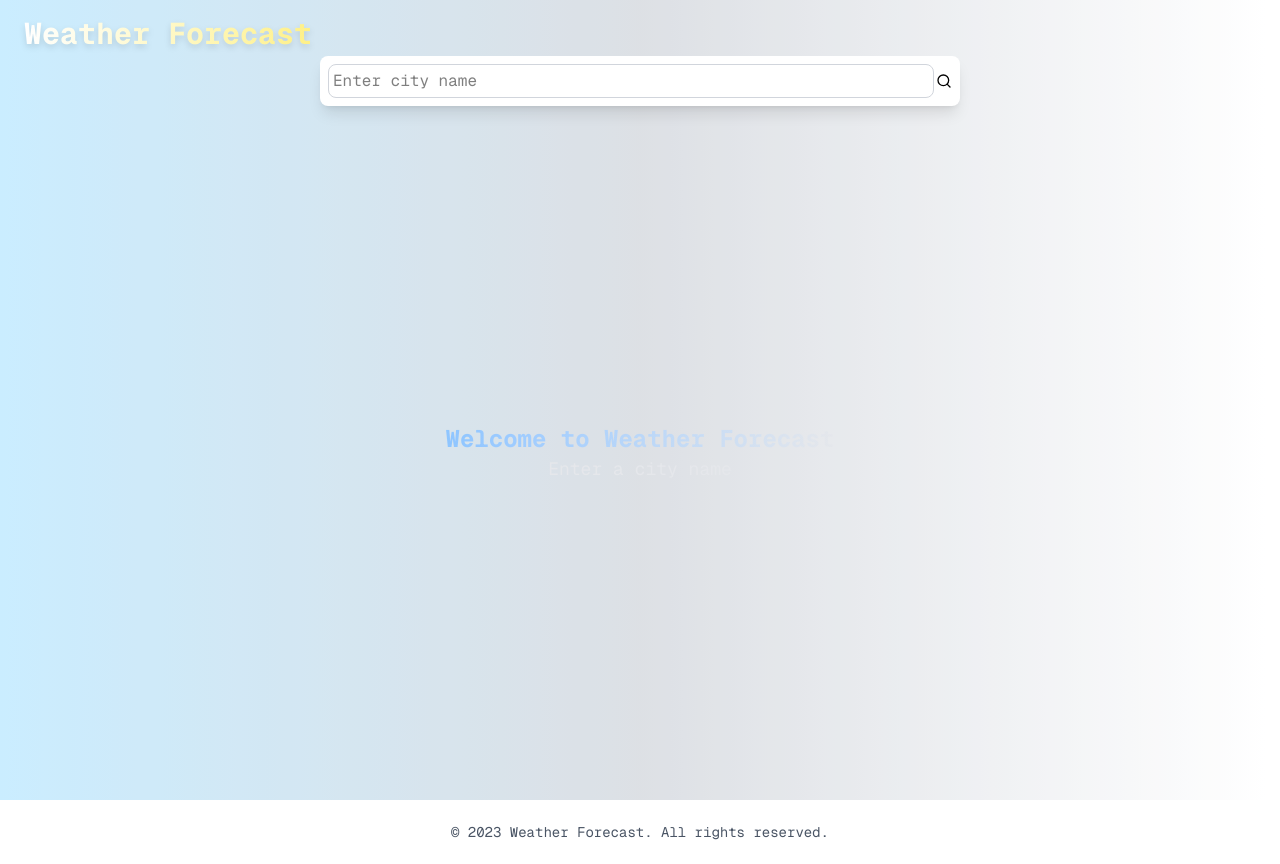
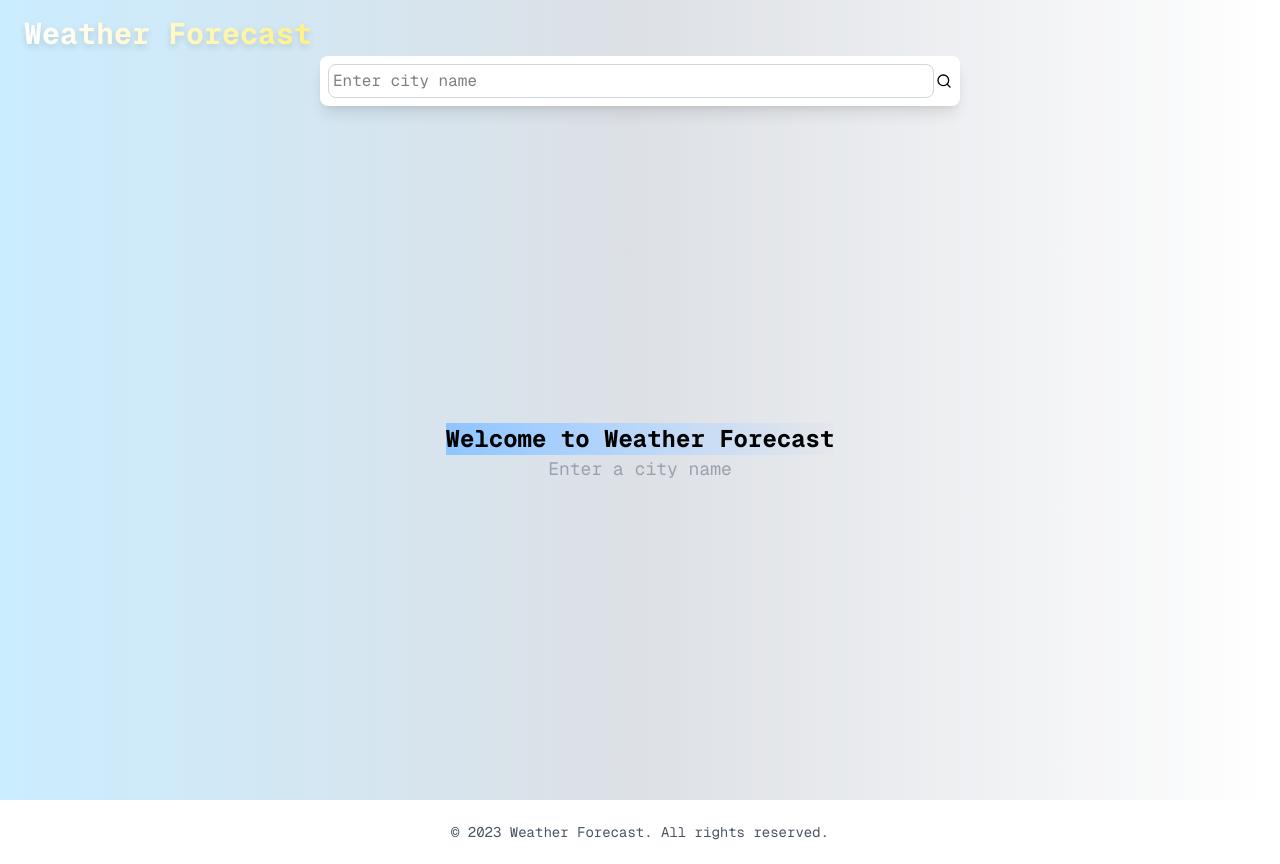
Before and after one commit to Lincoln-Madaraka/weather-forecast-app, a Next.js app in the folder weather-forecast-app/: page / in a window 1280 px wide. Built offline with nearby package versions, Linux system fonts and the light colour scheme.

Commit message:
Updated color

```diff
--- a/weather-forecast-app/app/page.tsx
+++ b/weather-forecast-app/app/page.tsx
@@ -40,16 +40,16 @@ let content;
 if (Object.keys(data).length === 0 && error === "") {
   content = (
     <div className="flex flex-col items-center justify-center h-full">
-      <h2 className="text-2xl font-bold bg-gradient-to-r from-blue-300 to-gray-200 bg-clip-text text-transparent">Welcome to Weather Forecast</h2>
-      <p className="text-lg text-gray-200">Enter a city name</p>
+      <h2 className="text-2xl font-bold bg-gradient-to-r from-blue-300 to-gray-200">Welcome to Weather Forecast</h2>
+      <p className="text-lg text-gray-400">Enter a city name</p>
     </div>
   );
 } else if (error !== "") {
   content = (
     <div className="flex flex-col items-center justify-center h-full">
       <h2 className="text-2xl font-bold text-red-500">{error}</h2>
-      <p className="text-lg text-gray-200">Please try again</p>
-      <p className="text-lg text-gray-200">Enter a Valid city name</p>
+      <p className="text-lg text-gray-400">Please try again</p>
+      <p className="text-lg text-gray-400">Enter a Valid city name</p>
     </div>
   )
 }
```
